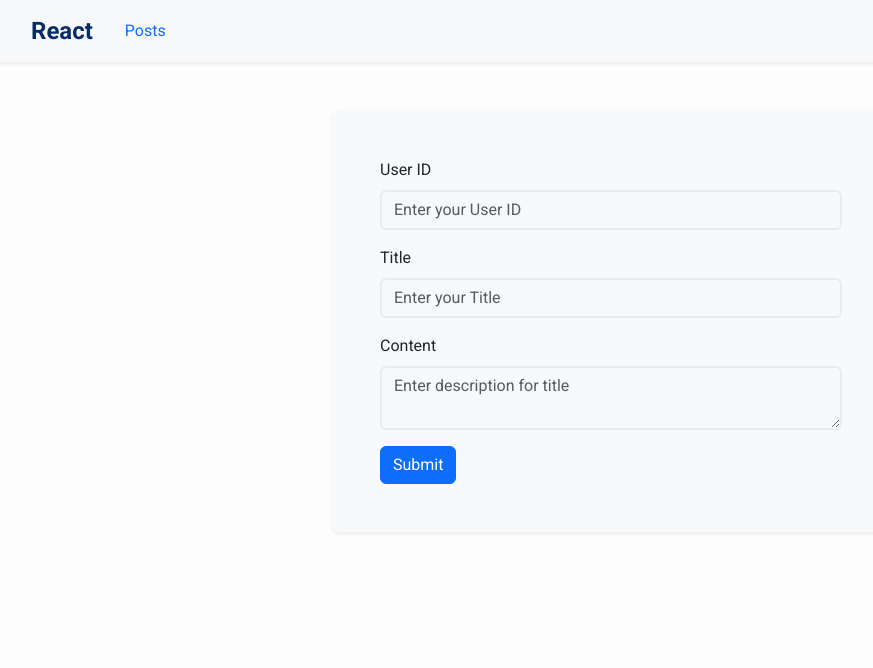
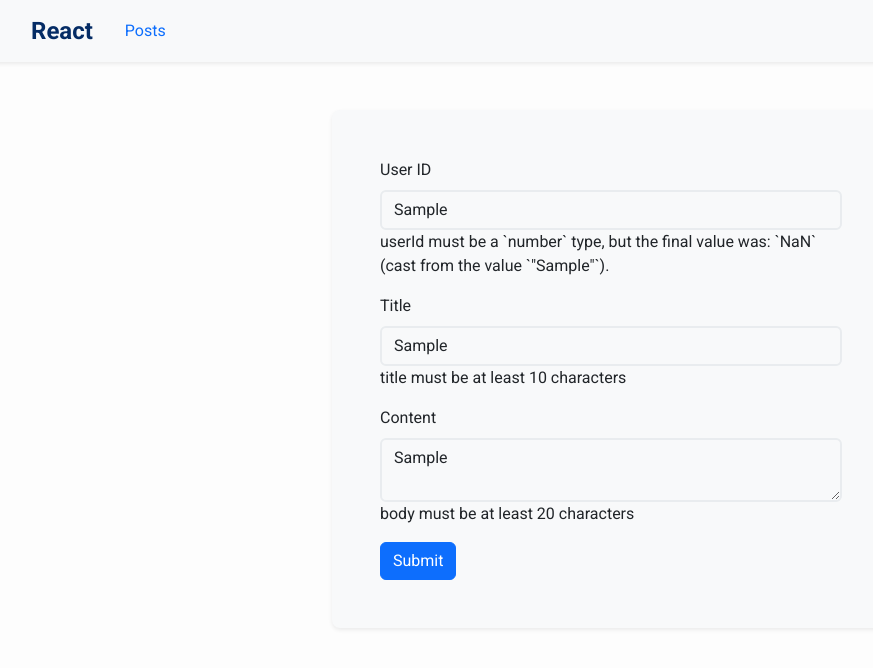
Before and after one commit to ronakptl996/redux-todo, a React (Vite) app: page / in a window 1280 px wide. Both pictures are taken after typing "Sample", "Sample", "Sample" into the empty fields and a click on the button "Submit". Shown: the top 668 px of the page, without its empty margins (29-902 px from the left). Built offline with nearby package versions, Linux system fonts and the light colour scheme; no server answers.

Commit message:
feat: add formik form validation

```diff
--- a/package.json
+++ b/package.json
@@ -12,13 +12,15 @@
   "dependencies": {
     "@reduxjs/toolkit": "^1.9.5",
     "bootstrap": "^5.3.2",
+    "formik": "^2.4.5",
     "react": "^18.2.0",
     "react-dom": "^18.2.0",
     "react-redux": "^8.1.2",
     "react-router-dom": "^6.16.0",
     "react-shimmer-effects": "^1.0.2",
     "reactstrap": "^9.2.0",
-    "sweetalert2": "^11.7.28"
+    "sweetalert2": "^11.7.28",
+    "yup": "^1.3.0"
   },
   "devDependencies": {
     "@types/react": "^18.2.15",
--- a/src/components/Home.jsx
+++ b/src/components/Home.jsx
@@ -1,55 +1,70 @@
-import React, { useState } from "react";
+import React from "react";
 import InputComponent from "./InputComponent";
 import { Button, Form } from "reactstrap";
 import { useDispatch } from "react-redux";
 import { submitPost } from "../features/posts/postsSlice";
+import { useFormik } from "formik";
+import { validationSchema } from "../Schemas";
 
 const Home = () => {
-  const [userId, setUserId] = useState("");
-  const [title, setTitle] = useState("");
-  const [body, setBody] = useState("");
-
   const dispatch = useDispatch();
 
-  const submitBtn = () => {
-    let id = Date.now();
-    dispatch(submitPost({ id, userId, title, body }));
-    setUserId("");
-    setBody("");
-    setTitle("");
+  const initialValues = {
+    userId: "",
+    title: "",
+    body: "",
   };
+
+  const { values, errors, touched, handleBlur, handleChange, handleSubmit } =
+    useFormik({
+      initialValues: initialValues,
+      validationSchema: validationSchema,
+      onSubmit: (values, action) => {
+        dispatch(submitPost({ id: Date.now(), ...values }));
+        action.resetForm();
+      },
+    });
 
   return (
     <div className="container">
-      <Form className="col-md-6 my-5 m-auto p-5 bg-light rounded-3 shadow-sm">
+      <Form
+        className="col-md-6 my-5 m-auto p-5 bg-light rounded-3 shadow-sm"
+        onSubmit={handleSubmit}
+      >
         <InputComponent
           label="User ID"
           placeholder="Enter your User ID"
-          value={userId}
           type="text"
-          onChange={(e) => {
-            setUserId(e.target.value);
-          }}
+          name="userId"
+          value={values.userId}
+          onChange={handleChange}
+          onBlur={handleBlur}
+          error={errors.userId}
+          touched={touched.userId}
         />
         <InputComponent
           label="Title"
           placeholder="Enter your Title"
-          value={title}
           type="text"
-          onChange={(e) => {
-            setTitle(e.target.value);
-          }}
+          name="title"
+          value={values.title}
+          onChange={handleChange}
+          onBlur={handleBlur}
+          error={errors.title}
+          touched={touched.title}
         />
         <InputComponent
           label="Content"
           placeholder="Enter description for title"
-          value={body}
           type="textarea"
-          onChange={(e) => {
-            setBody(e.target.value);
-          }}
+          name="body"
+          value={values.body}
+          onChange={handleChange}
+          onBlur={handleBlur}
+          error={errors.body}
+          touched={touched.body}
         />
-        <Button color="primary" onClick={submitBtn}>
+        <Button color="primary" type="submit">
           Submit
         </Button>
       </Form>
--- a/src/components/InputComponent.jsx
+++ b/src/components/InputComponent.jsx
@@ -8,19 +8,26 @@ const InputComponent = ({
   type,
   value,
   readOnly,
+  name,
+  onBlur,
+  error,
+  touched,
 }) => {
   return (
     <FormGroup>
       <Label for={label}>{label}</Label>
       <Input
         id={label}
+        name={name}
         placeholder={placeholder}
         type={type}
         value={value}
         onChange={onChange}
         className="border-2 border-light-subtle bg-transparent"
         readOnly={readOnly}
+        onBlur={onBlur}
       />
+      {error && touched && <p>{error}</p>}
     </FormGroup>
   );
 };
--- a/src/components/Modal.jsx
+++ b/src/components/Modal.jsx
@@ -1,8 +1,17 @@
 import React, { useState, useEffect } from "react";
 import InputComponent from "./InputComponent";
 import { useDispatch, useSelector } from "react-redux";
-import { Button, Modal, ModalHeader, ModalBody, ModalFooter } from "reactstrap";
+import {
+  Button,
+  Modal,
+  ModalHeader,
+  ModalBody,
+  ModalFooter,
+  Form,
+} from "reactstrap";
 import { setModal, updatePostDetails } from "../features/posts/postsSlice";
+import { useFormik } from "formik";
+import { modalValidationSchema } from "../Schemas";
 
 const ModalComponent = () => {
   const [title, setTitle] = useState("");
@@ -14,8 +23,21 @@ const ModalComponent = () => {
     dispatch(setModal({ isOpen: !modal.isOpen, value: {}, modalType: "" }));
   };
 
+  const { values, errors, touched, handleBlur, handleChange, handleSubmit } =
+    useFormik({
+      initialValues: { title, body },
+      validationSchema: modalValidationSchema,
+      onSubmit: (values, action) => {},
+      enableReinitialize: true,
+    });
+
   const submitBtn = (id) => {
-    dispatch(updatePostDetails({ id, data: { title, body } }));
+    dispatch(
+      updatePostDetails({
+        id,
+        data: { title: values.title, body: values.body },
+      })
+    );
     toggle();
   };
 
@@ -25,7 +47,7 @@ const ModalComponent = () => {
   }, [modal]);
 
   return (
-    <div>
+    <Form>
       <Modal isOpen={modal.isOpen} toggle={toggle}>
         <ModalHeader toggle={toggle}>
           {modal.modalType === "viewDetails" ? (
@@ -38,24 +60,37 @@ const ModalComponent = () => {
           <InputComponent
             label="Title"
             placeholder="Enter your Title"
-            value={title}
             type="text"
             readOnly={modal.modalType === "viewDetails" && true}
-            onChange={(e) => setTitle(e.target.value)}
+            name="title"
+            value={values.title}
+            onChange={handleChange}
+            onBlur={handleBlur}
+            error={errors.title}
+            touched={touched.title}
           />
 
           <InputComponent
             label="Content"
             placeholder="Enter description for title"
-            value={body}
             type="textarea"
             readOnly={modal.modalType === "viewDetails" && true}
-            onChange={(e) => setBody(e.target.value)}
+            name="body"
+            value={values.body}
+            onChange={handleChange}
+            onBlur={handleBlur}
+            error={errors.body}
+            touched={touched.body}
           />
         </ModalBody>
         <ModalFooter>
           {modal.modalType === "editDetails" && (
-            <Button color="primary" onClick={() => submitBtn(modal.value.id)}>
+            <Button
+              type="submit"
+              color="primary"
+              disabled={Object.keys(errors).length > 0}
+              onClick={() => submitBtn(modal.value.id)}
+            >
               Submit
             </Button>
           )}
@@ -64,7 +99,7 @@ const ModalComponent = () => {
           </Button>
         </ModalFooter>
       </Modal>
-    </div>
+    </Form>
   );
 };
 
--- /dev/null
+++ b/src/schemas/index.jsx
@@ -0,0 +1,12 @@
+import * as Yup from "yup";
+
+export const validationSchema = Yup.object({
+  userId: Yup.number().required("Please enter your userId"),
+  title: Yup.string().min(10).required("Please enter title"),
+  body: Yup.string().min(20).required("Please enter description"),
+});
+
+export const modalValidationSchema = Yup.object({
+  title: Yup.string().min(10).required("Please enter title"),
+  body: Yup.string().min(20).required("Please enter description"),
+});
```
Also changed, not shown: 1 other file (tests, documents, lock files or other folders).
